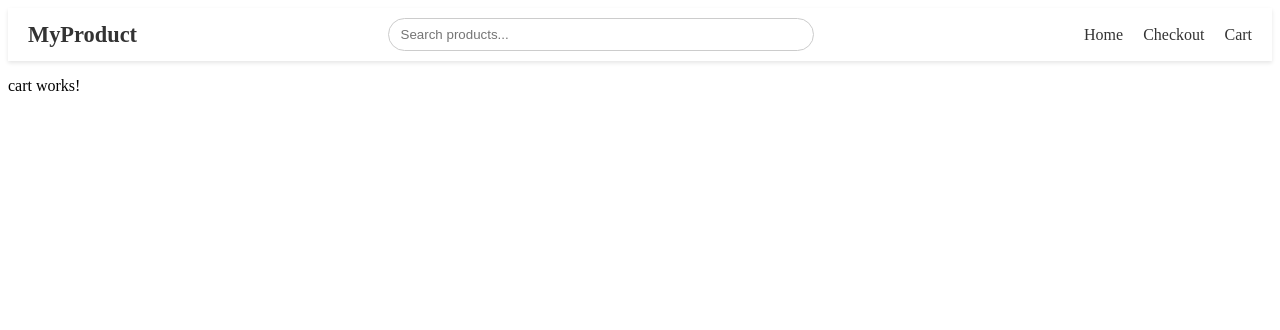
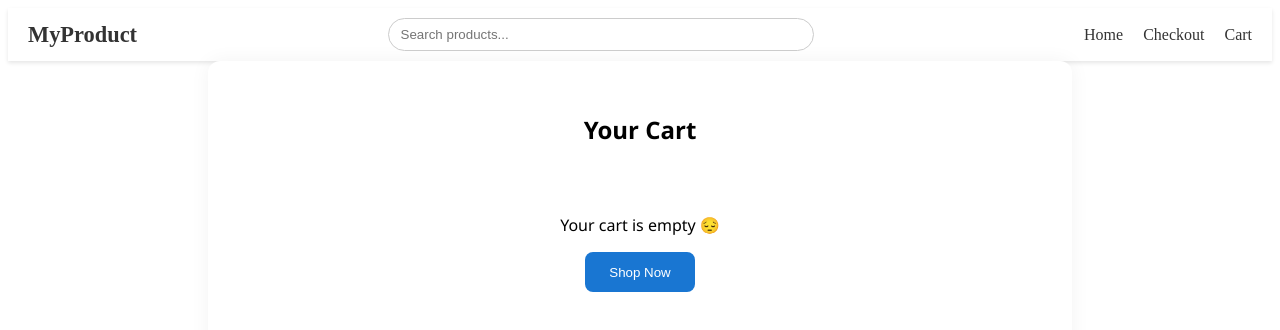
Before and after one commit to anilkumar-dct/product-anguler, an Angular app: page /cart in a window 1280 px wide. Shown: the top 330 px of the page. Built offline with nearby package versions, Linux system fonts and the light colour scheme.

Commit message:
updated product detail page and added cartservice file and update cart

```diff
--- a/src/app/body/cart/cart.css
+++ b/src/app/body/cart/cart.css
@@ -0,0 +1,76 @@
+.cart-container {
+  max-width: 800px;
+  margin: auto;
+  padding: 2rem;
+  background: #fff;
+  border-radius: 12px;
+  box-shadow: 0 0 20px rgba(0, 0, 0, 0.05);
+  font-family: "Segoe UI", sans-serif;
+}
+
+h2,
+h3 {
+  text-align: center;
+}
+
+.cart-item {
+  display: flex;
+  align-items: center;
+  border-bottom: 1px solid #eee;
+  padding: 1rem 0;
+}
+
+.cart-item img {
+  width: 100px;
+  height: auto;
+  margin-right: 1rem;
+  border-radius: 8px;
+}
+
+.item-details {
+  flex: 1;
+}
+
+.qty-controls {
+  display: flex;
+  align-items: center;
+  gap: 0.5rem;
+  margin: 0.5rem 0;
+}
+
+.qty-controls button {
+  padding: 0.4rem 0.8rem;
+  border: none;
+  background: #ddd;
+  border-radius: 6px;
+  cursor: pointer;
+}
+
+.remove {
+  background: none;
+  border: none;
+  color: #e53935;
+  cursor: pointer;
+}
+
+.cart-summary {
+  text-align: right;
+  margin-top: 2rem;
+}
+
+.checkout,
+.shop-now {
+  background: #1976d2;
+  color: #fff;
+  padding: 0.8rem 1.5rem;
+  border: none;
+  border-radius: 8px;
+  cursor: pointer;
+  display: block;
+  margin: 1rem auto;
+}
+
+.empty-cart {
+  text-align: center;
+  padding: 2rem;
+}
--- a/src/app/body/cart/cart.html
+++ b/src/app/body/cart/cart.html
@@ -1 +1,30 @@
-<p>cart works!</p>
+<div class="cart-container">
+  <h2>Your Cart</h2>
+
+  @if (cartItems().length === 0) {
+  <div class="empty-cart">
+    <p>Your cart is empty 😔</p>
+    <button class="shop-now">Shop Now</button>
+  </div>
+  } @else { @for (item of cartItems(); track item.id) {
+  <div class="cart-item">
+    <img [src]="item.thumbnail" alt="{{ item.title }}" />
+    <div class="item-details">
+      <h4>{{ item.title }}</h4>
+      <p>Price: ₹{{ item.price }}</p>
+      <div class="qty-controls">
+        <button (click)="decreaseQty(item)">−</button>
+        <span>{{item.quantity }}</span>
+        <button (click)="increaseQty(item)">+</button>
+      </div>
+      <button (click)="removeItem(item)" class="remove">Remove</button>
+    </div>
+  </div>
+  }
+
+  <div class="cart-summary">
+    <h3>Total: ₹{{ getTotal() }}</h3>
+    <button class="checkout">Proceed to Checkout</button>
+  </div>
+  }
+</div>
--- a/src/app/body/cart/cart.ts
+++ b/src/app/body/cart/cart.ts
@@ -1,11 +1,55 @@
-import { Component } from '@angular/core';
+import { Component, inject, OnInit, signal } from '@angular/core';
+import { CartService } from '../../cartService';
+import { Product } from '../home/home';
 
 @Component({
   selector: 'app-cart',
   imports: [],
   templateUrl: './cart.html',
-  styleUrl: './cart.css'
+  styleUrl: './cart.css',
 })
-export class Cart {
+export class Cart implements OnInit {
+  private cart = inject(CartService);
+  cartItems = signal<Product[]>([]);
 
+  ngOnInit() {
+    this.cartItems.set(this.cart.product);
+  }
+
+  getTotal(): number {
+    return this.cartItems().reduce(
+      (total, item) => total + item.price * item.quantity,
+      0
+    );
+  }
+
+  removeItem(_t6: Product) {
+    this.cartItems.update((items) =>
+      items.filter((item) => item.id !== _t6.id)
+    );
+  }
+
+  increaseQty(_t6: Product) {
+    this.cartItems.update((items) =>
+      items.map((item) =>
+        item.id === _t6.id ? { ...item, quantity: item.quantity + 1 } : item
+      )
+    );
+  }
+
+  /*************  ✨ Windsurf Command ⭐  *************/
+  /**
+   * Decrease the quantity of the given item in the cart by 1. If the quantity is 1, do nothing.
+   * @param _t6 - The item to decrease the quantity of.
+   */
+  /*******  61691805-3fea-4ad6-9312-d5cea3065f45  *******/
+  decreaseQty(_t6: Product) {
+    this.cartItems.update((items) =>
+      items.map((item) =>
+        item.id === _t6.id && item.quantity > 1
+          ? { ...item, quantity: item.quantity - 1 }
+          : item
+      )
+    );
+  }
 }
--- a/src/app/body/home/home.ts
+++ b/src/app/body/home/home.ts
@@ -2,6 +2,7 @@ import { Component, inject, OnInit, OnDestroy } from '@angular/core';
 import { HttpService } from '../../httpServices/http-service';
 import { RouterLink } from '@angular/router';
 export interface Product {
+  quantity: any;
   id: number;
   title: string;
   description: string;
--- a/src/app/body/home/product-details/product-details.html
+++ b/src/app/body/home/product-details/product-details.html
@@ -36,8 +36,8 @@
 
         <div class="quantity-control">
           <button (click)="decreaseQty()">−</button>
-          <span>{{ quantity }}</span>
-          <button (click)="decreaseQty()">+</button>
+          <span>{{ quantity() }}</span>
+          <button (click)="increaseQty()">+</button>
         </div>
 
         <div class="modal-actions">
--- a/src/app/body/home/product-details/product-details.ts
+++ b/src/app/body/home/product-details/product-details.ts
@@ -1,6 +1,9 @@
-import { Component, input, OnInit, inject } from '@angular/core';
+import { Component, OnInit, inject, Input, signal } from '@angular/core';
 import { Product } from '../home';
 import { HttpService } from '../../../httpServices/http-service';
+import { Location } from '@angular/common';
+import { CartService } from '../../../cartService';
+
 @Component({
   selector: 'app-product-details',
   imports: [],
@@ -8,26 +11,39 @@ import { HttpService } from '../../../httpServices/http-service';
   styleUrl: './product-details.css',
 })
 export class ProductDetails implements OnInit {
-  productId = input.required<string>();
+  @Input({ required: true }) productId!: string;
   selectedProduct: Product | null = null;
-  quantity = 1;
-
+  quantity = signal<number>(1);
+  private cart = inject(CartService);
   private httpServices = inject(HttpService);
+  private location = inject(Location);
 
   ngOnInit() {
     console.log(this.productId);
-    this.httpServices.getProuductById(+this.productId).subscribe((data) => {
-      this.selectedProduct = data;
-    });
+    if (this.productId) {
+      this.httpServices
+        .getProuductById(parseInt(this.productId))
+        .subscribe((data) => {
+          this.selectedProduct = data;
+        });
+    }
     console.log(this.selectedProduct);
   }
   addToCart(arg0: Product, arg1: any) {
-    throw new Error('Method not implemented.');
+    const value: number = arg1();
+    this.cart.product.push({ ...arg0, quantity: value });
+    this.closeModal();
   }
   decreaseQty() {
-    throw new Error('Method not implemented.');
+    if (this.quantity() > 1) {
+      this.quantity.update((value) => value - 1);
+    }
+  }
+  increaseQty() {
+    this.quantity.update((value) => value + 1);
   }
   closeModal() {
-    throw new Error('Method not implemented.');
+    this.selectedProduct = null;
+    this.location.back();
   }
 }
--- /dev/null
+++ b/src/app/cartService.ts
@@ -0,0 +1,9 @@
+import { Injectable } from '@angular/core';
+import { Product } from './body/home/home';
+
+@Injectable({
+  providedIn: 'root',
+})
+export class CartService {
+  product: Product[] = [];
+}
```
